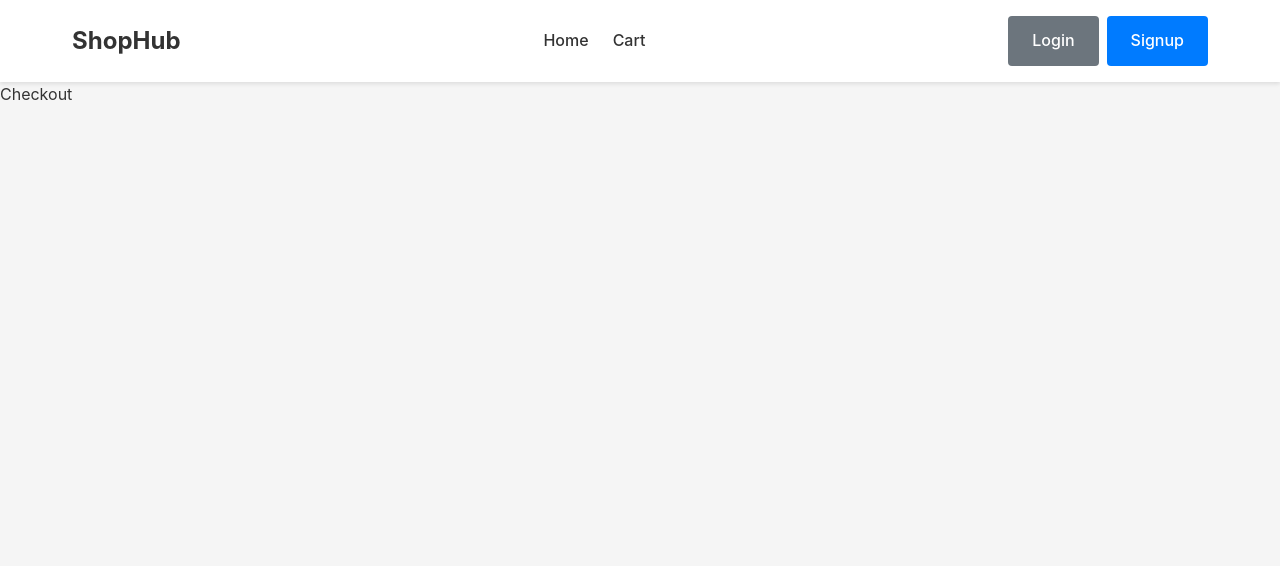
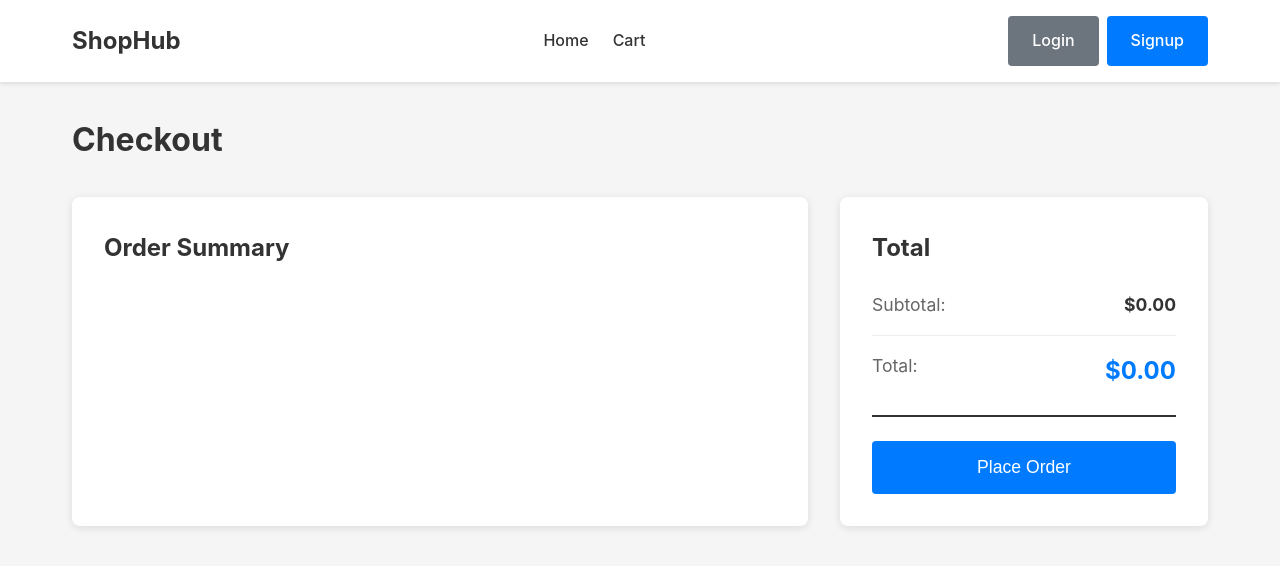
Before and after one commit to dawitkindu611-sys/ecommerce-website, a React (Vite) app: page /checkout in a window 1280 px wide. Shown: the top 566 px of the page. Built offline with nearby package versions, Linux system fonts and the light colour scheme.

Commit message:
Finished cart and checkout

```diff
--- a/src/components/ProductCard.jsx
+++ b/src/components/ProductCard.jsx
@@ -1,16 +1,33 @@
 import { Link } from "react-router-dom";
+import { useCart } from "../context/CartContext";
 
-export default function ProductCard({ product }){
-    return(
+export default function ProductCard({ product }) {
+  const { addToCart, cartItems } = useCart();
+  const productInCart = cartItems.find((item) => item.id === product.id);
+
+  const productQuantityLabel = productInCart
+    ? `(${productInCart.quantity})`
+    : "";
+  return (
     <div className="product-card">
-            <img src={product.image} alt={product.name} className="product-card-image"/>
+      <img
+        src={product.image}
+        alt={product.name}
+        className="product-card-image"
+      />
       <div className="product-card-content">
         <h3 className="product-card-name">{product.name}</h3>
         <p className="product-card-price">${product.price}</p>
         <div className="product-card-actions">
-                    <Link className="btn btn-primary" to={`/products/${product.id}`}>
+          <Link className="btn btn-secondary" to={`/products/${product.id}`}>
             View Details
           </Link>
+          <button
+            className="btn btn-primary"
+            onClick={() => addToCart(product.id)}
+          >
+            Add to Cart {productQuantityLabel}
+          </button>
         </div>
       </div>
     </div>
--- /dev/null
+++ b/src/context/CartContext.jsx
@@ -0,0 +1,82 @@
+import { createContext, useState, useContext } from "react";
+import { getProductById } from "../data/products";
+
+const CartContext = createContext(null);
+
+export default function CartProvider({ children }) {
+  const [cartItems, setCartItems] = useState([]); // {id: 2, quantity: 7}
+
+  function addToCart(productId) {
+    const existing = cartItems.find((item) => item.id === productId);
+    if (existing) {
+      const currentQuantity = existing.quantity;
+      const updatedCartItems = cartItems.map((item) =>
+        item.id === productId
+          ? { id: productId, quantity: currentQuantity + 1 }
+          : item
+      );
+      setCartItems(updatedCartItems);
+    } else {
+      setCartItems([...cartItems, { id: productId, quantity: 1 }]);
+    }
+  }
+
+  function getCartItemsWithProducts() {
+    return cartItems
+      .map((item) => ({
+        ...item,
+        product: getProductById(item.id),
+      }))
+      .filter((item) => item.product);
+  }
+
+  function removeFromCart(productId) {
+    setCartItems(cartItems.filter((item) => item.id !== productId));
+  }
+
+  function updateQuantity(productId, quantity) {
+    if (quantity <= 0) {
+      removeFromCart(productId);
+      return;
+    }
+    setCartItems(
+      cartItems.map((item) =>
+        item.id === productId ? { ...item, quantity } : item
+      )
+    );
+  }
+
+  function getCartTotal() {
+    const total = cartItems.reduce((total, item) => {
+      const product = getProductById(item.id);
+      return total + (product ? product.price * item.quantity : 0);
+    }, 0);
+    return total;
+  }
+
+  function clearCart() {
+    setCartItems([]);
+  }
+
+  return (
+    <CartContext.Provider
+      value={{
+        cartItems,
+        addToCart,
+        getCartItemsWithProducts,
+        removeFromCart,
+        updateQuantity,
+        getCartTotal,
+        clearCart,
+      }}
+    >
+      {children}
+    </CartContext.Provider>
+  );
+}
+
+export function useCart() {
+  const context = useContext(CartContext);
+
+  return context;
+}
--- a/src/pages/Checkout.jsx
+++ b/src/pages/Checkout.jsx
@@ -1,4 +1,93 @@
-function Checkout(){
-    return <div>Checkout</div>;
+import { useCart } from "../context/CartContext";
+
+export default function Checkout() {
+  const {
+    getCartItemsWithProducts,
+    updateQuantity,
+    removeFromCart,
+    getCartTotal,
+    clearCart,
+  } = useCart();
+  const cartItems = getCartItemsWithProducts();
+
+  const total = getCartTotal();
+
+  function placeOrder() {
+    alert("Successful Order!");
+    clearCart();
+  }
+  return (
+    <div className="page">
+      <div className="container">
+        <h1 className="page-title">Checkout</h1>
+        <div className="checkout-container">
+          <div className="checkout-items">
+            <h2 className="checkout-section-title">Order Summary</h2>
+            {cartItems.map((item) => (
+              <div className="checkout-item" key={item.id}>
+                <img
+                  src={item.product.image}
+                  alt={item.product.name}
+                  className="checkout-item-image"
+                />
+                <div className="checkout-item-details">
+                  <h3 className="checkout-item-name">{item.product.name}</h3>
+                  <p className="checkout-item-price">
+                    ${item.product.price} each
+                  </p>
+                </div>
+                <div className="checkout-item-controls">
+                  <div className="quantity-controls">
+                    <button
+                      className="quantity-btn"
+                      onClick={() => updateQuantity(item.id, item.quantity - 1)}
+                    >
+                      -
+                    </button>
+                    <span className="quantity-value">{item.quantity}</span>
+                    <button
+                      className="quantity-btn"
+                      onClick={() => updateQuantity(item.id, item.quantity + 1)}
+                    >
+                      +
+                    </button>
+                  </div>
+
+                  <p className="checkout-item-total">
+                    ${(item.product.price * item.quantity).toFixed(2)}
+                  </p>
+                  <button
+                    className="btn btn-secondary btn-small"
+                    onClick={() => removeFromCart(item.id)}
+                  >
+                    Remove
+                  </button>
+                </div>
+              </div>
+            ))}
+          </div>
+
+          <div className="checkout-summary">
+            <h2 className="checkout-section-title">Total</h2>
+            <div className="checkout-total">
+              <p className="checkout-total-label">Subtotal:</p>
+              <p className="checkout-total-value">${total.toFixed(2)}</p>
+            </div>
+            <div className="checkout-total">
+              <p className="checkout-total-label">Total:</p>
+              <p className="checkout-total-value checkout-total-final">
+                ${total.toFixed(2)}
+              </p>
+            </div>
+            <button
+              className="btn btn-primary btn-large btn-block"
+              onClick={placeOrder}
+            >
+              Place Order
+            </button>
+          </div>
+        </div>
+      </div>
+    </div>
+  );
 }
-export default Checkout
--- a/src/pages/ProductDetails.jsx
+++ b/src/pages/ProductDetails.jsx
@@ -1,11 +1,15 @@
 import { useNavigate, useParams } from "react-router-dom";
 import { useEffect, useState } from "react";
 import { getProductById } from "../data/products";
+import { useCart } from "../context/CartContext";
+
 
 function ProductDetails(){
     const {id} = useParams();
     const [product, setProduct] = useState(null);
     const navigate = useNavigate();
+    const { addToCart, cartItems } = useCart();
+
 
     useEffect(() => {
         const foundProduct = getProductById(id);
@@ -19,6 +23,11 @@ function ProductDetails(){
     if(!product){
         return <h1>Loading...</h1>
     }
+    const productInCart = cartItems.find((item) => item.id === product.id);
+
+      const productQuantityLabel = productInCart
+        ? `(${productInCart.quantity})`
+        : "";
 
     return <div className="page">
             <div className="container">
@@ -30,7 +39,11 @@ function ProductDetails(){
                         <h1 className="product-detail-name">{product.name}</h1>
                         <p className="product-detail-price">${product.price}</p>
                         <p className="product-detail-description">{product.description}</p>
-                        <button className="btn btn-primary">Add to Cart</button>
+                        <button
+                        className="btn btn-primary"
+                        onClick={() => addToCart(product.id)}
+                        >Add to Cart {productQuantityLabel}
+                        </button>
                     </div>
                 </div>
             </div>
```
Also changed, not shown: src/App.jsx (+16 -17 lines). Lines whose indentation alone changed are shown as unchanged.
